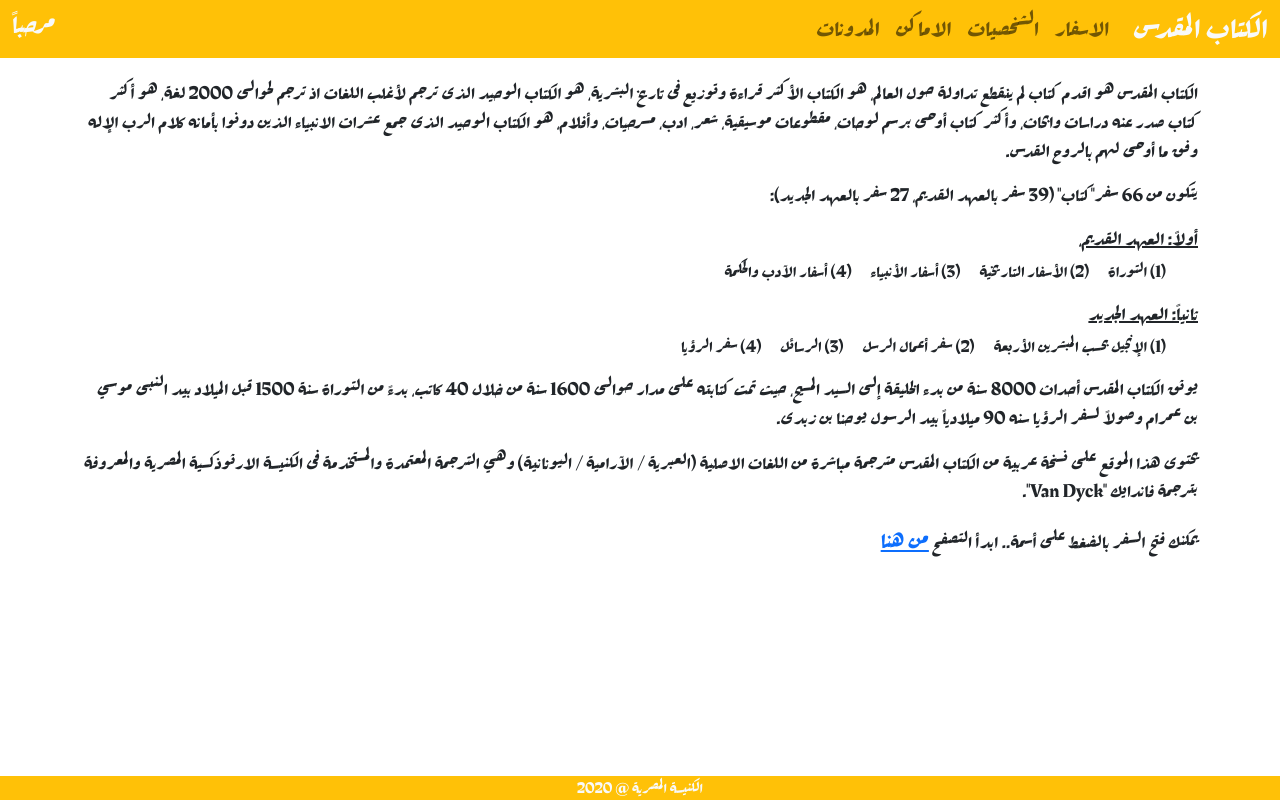
After one commit to emadunan/church, a Django app: page / in a window 1280 px wide. The commit adds this page. Run offline with Django 3.2, Linux system fonts and the light colour scheme; some libraries are stand-ins or nearby versions.

Commit message:
need to change the navbar color

```diff
--- a/scripture/static/scripture/css/style.css
+++ b/scripture/static/scripture/css/style.css
@@ -10,16 +10,69 @@
     font-weight: bold;
 }
 
+
+header {
+    z-index: 3;
+    position: fixed;
+    top: 0;
+    width: 100%;
+}
+
+footer {
+    width: 100%;
+    height: 1.5rem;
+    position: fixed;
+    left: 0;
+    bottom: 0;
+    font-family: rekkas;
+}
+
+main {
+    margin-top: 5rem;
+    margin-bottom: 3rem;
+}
+
+#id_under-construction__perview {
+    min-height: 100%;
+}
+
+#id_under-construction__perview img {
+    display: block;
+    margin-left: auto;
+    margin-right: auto;
+    margin-top: auto;
+    margin-bottom: auto;
+}
+
 header {
     font-family: rekkas;
 }
 
 .navbar-brand {
     font-size: 2rem;
+    color: #ffffff;
+}
+
+.dropdown-menu {
+    min-width: 3rem;
 }
 
 nav ul {
     font-size: 1.5rem;
+}
+
+#id_about-scripture {
+    font-family: rekkas;
+}
+
+#id_about-scripture p {
+    font-size: 1.2rem;
+}
+
+.books-categories__list li {
+    display: inline;
+    margin-left: 1rem;
+    font-size: 1.1rem;
 }
 
 #id_books__title {
--- a/scripture/static/scripture/js/script.js
+++ b/scripture/static/scripture/js/script.js
@@ -0,0 +1,11 @@
+document.addEventListener('DOMContentLoaded', function () {
+
+
+    // var firstScrollSpyEl = document.querySelector('.cc_chapter-number__link')
+    // console.log(firstScrollSpyEl);
+
+    // firstScrollSpyEl.addEventListener('click', function () {
+    //     console.log('scrolling');
+    //     window.scrollBy(50, 50);
+    // })
+})
--- /dev/null
+++ b/scripture/templates/scripture/index.html
@@ -0,0 +1,63 @@
+{% extends 'scripture/layout.html' %}
+{% load static %}
+{% load scripture_extras %}
+
+
+
+{% block content %}
+<section id="id_about-scripture">
+    <p>
+        الكتاب المقدس هو اقدم كتاب لم ينقطع تداولة حول العالم، هو الكتاب الأكثر قراءة وتوزيع فى تاريخ البشرية، هو الكتاب الوحيد الذى ترجم لأغلب اللغات اذ ترجم لحوالى 2000 لغة، هو أكثر كتاب صدر عنه دراسات وابحاث، وأكثر كتاب أوحى برسم لوحات، مقطوعات موسيقية، شعر، ادب، مسرحيات، وأفلام، هو الكتاب الوحيد الذى جمع عشرات الانبياء الذين دونوا بأمانه كلام الرب الإله وفق ما أوحى لهم بالروح القدس.
+    </p>
+    <p>
+        يتكون من 66 سفر"كتاب" (39 سفر بالعهد القديم، 27 سفر بالعهد الجديد):
+    </p>
+    <h5>
+        <u>أولاً: العهد القديم،</u>
+    </h5>
+    <ul class="books-categories__list">
+        <li>
+            (1) التوراة
+        </li>
+        <li>
+            (2) الأسفار التاريخية
+        </li>
+        <li>
+            (3) أسفار الأنبياء
+        </li>
+        <li>
+            (4) أسفار الآدب والحكمة
+        </li>
+    </ul>
+
+    <h5>
+        <u>ثانياً: العهد الجديد</u>
+    </h5>
+    <ul class="books-categories__list">
+        <li>
+            (1) الإنجيل بحسب المبشرين الأربعة
+        </li>
+        <li>
+            (2) سفر أعمال الرسل
+        </li>
+        <li>
+            (3) الرسائل
+        </li>
+        <li>
+            (4) سفر الرؤيا
+        </li>
+    </ul>
+
+    <p>
+        يوثق الكتاب المقدس أحداث 8000 سنة من بدء الخليقة إلى السيد المسيح، حيث تمت كتابته على مدار حوالى 1600 سنة من خلال 40 كاتب، بدءً من التوراة سنة 1500 قبل الميلاد بيد النبى موسي بن عمرام وصولاً لسفر الرؤيا سنه 90 ميلادياً بيد الرسول يوحنا بن زبدى.
+    </p>
+
+    <p>
+        يحتوى هذا الموقع على نسخة عربية من الكتاب المقدس مترجمة مباشرة من اللغات الاصلية (العبرية / الآرامية / اليونانية) وهي الترجمة المعتمدة والمستخدمة فى الكنيسة الارثوذكسية المصرية والمعروفة بترجمة فاندايك "Van Dyck".
+    </p>
+
+    <p>
+        يمكنك فتح السفر بالضغط على أسمة.. ابدأ التصفح <span style="font-size: x-large;"><a href="{% url 'books' %}">من هنا</a></span>
+    </p>
+</section>
+{% endblock %}
--- a/scripture/templates/scripture/layout.html
+++ b/scripture/templates/scripture/layout.html
@@ -6,41 +6,43 @@
     <meta charset="UTF-8">
     <meta http-equiv="X-UA-Compatible" content="IE=edge">
     <meta name="viewport" content="width=device-width, initial-scale=1.0">
-    <!-- <link rel="stylesheet" href="{% static 'scripture/bootstrap5/css/bootstrap.css' %}">
-    <link rel="stylesheet" href="{% static 'scripture/bootstrap5/css/bootstrap.css.map' %}"> -->
+    <link rel="icon"href="{% static 'scripture/img/favicon.ico' %}">
     <link rel="stylesheet" href="{% static 'scripture/bootstrap5/css/bootstrap.rtl.min.css' %}">
     <link rel="stylesheet" href="{% static 'scripture/bootstrap5/css/bootstrap.rtl.min.css.map' %}">
     <link rel="stylesheet" href="{% static 'scripture/css/style.css' %}">
     <script src="{% static 'scripture/bootstrap5/js/bootstrap.bundle.min.js' %}"></script>
-    <script src="{% static 'scripture/bootstrap5/js/bootstrap.bundle.min.js.map' %}"></script>
     <script src="{% static 'scripture/js/script.js' %}"></script>
 
     {% block script %}{% endblock %}
 
-    <title>Dashboard</title>
+    <title>Church</title>
 </head>
 <body>
 
     <header>
-        <nav class="navbar navbar-expand-lg navbar-light bg-warning">
+        <nav class="navbar navbar-expand-lg navbar-light bg-warning py-0">
             <div class="container-fluid">
-              <a class="navbar-brand" href="#">الكنيسة المصرية</a>
+              <a class="navbar-brand text-light" href="{% url 'main' %}">الكتاب المقدس</a>
               <button class="navbar-toggler" type="button" data-bs-toggle="collapse" data-bs-target="#navbarNavDropdown" aria-controls="navbarNavDropdown" aria-expanded="false" aria-label="Toggle navigation">
                 <span class="navbar-toggler-icon"></span>
               </button>
               <div class="collapse navbar-collapse" id="navbarNavDropdown">
                 <ul class="navbar-nav">
                   <li class="nav-item">
-                    <a class="nav-link active" aria-current="page" href="{% url 'books' %}">اسفار الكتاب</a>
+                    <a class="nav-link {% if '/books' in request.path %}active{% endif %}"
+                    href="{% url 'books' %}" aria-current="page">الاسفار</a>
                   </li>
                   <li class="nav-item">
-                    <a class="nav-link" href="#">شخصيات الكتاب</a>
+                    <a class="nav-link {% if '/characters' in request.path %}active{% endif %}"
+                    href="{% url 'characters' %}">الشخصيات</a>
                   </li>
                   <li class="nav-item">
-                    <a class="nav-link" href="#">المقالات</a>
+                    <a class="nav-link {% if '/places' in request.path %}active{% endif %}"
+                    href="{% url 'places' %}">الاماكن</a>
                   </li>
                   <li class="nav-item">
-                    <a class="nav-link" href="#">الاعدادات</a>
+                    <a class="nav-link {% if '/blogs' in request.path %}active{% endif %}"
+                    href="{% url 'blogs' %}">المدونات</a>
                   </li>
                   <!-- <li class="nav-item dropdown">
                     <a class="nav-link dropdown-toggle" href="#" id="navbarDropdownMenuLink" role="button" data-bs-toggle="dropdown" aria-expanded="false">
@@ -54,30 +56,34 @@
                   </li> -->
                 </ul>
 
-                <div class="btn-group ms-auto">
+                <h3 class="ms-auto text-light">مرحباً</h3>
+                <!-- <div class="btn-group ms-auto">
                     <button type="button" class="btn btn-dark dropdown-toggle" data-bs-toggle="dropdown"
                         aria-expanded="false">
-                        اهلا عماد
+                        مرحباً
                     </button>
                     <ul class="dropdown-menu dropdown-menu-start">
-                        <li><a class="dropdown-item" href="#">تعديل</a></li>
+                        <li><a class="dropdown-item" href="#">الإعدادات</a></li>
+                        <li><a class="dropdown-item" href="#">البروفيل</a></li>
                         <li><a class="dropdown-item" href="#">خروج</a></li>
                     </ul>
-                </div>
+                </div> -->
 
               </div>
             </div>
           </nav>
     </header>
 
-    <main class="mt-4">
+    <!-- THE MAIN SECTION -->
+    <main>
         <div class="container">
             {% block content %}{% endblock %}
         </div>
     </main>
 
-    <footer>
-
+    <!-- THE FOOTER SECTION -->
+    <footer class="bg-warning text-center text-light">
+      <p>الكنيسة المصرية @ 2020</p>
     </footer>
 
 </body>
--- a/scripture/urls.py
+++ b/scripture/urls.py
@@ -2,6 +2,16 @@ from django.urls import path
 from . import views
 
 urlpatterns = [
-    path('books', views.view_books, name="books"),
-    path('books/<int:id>', views.view_book, name="book")
+    path('', views.view_index, name='main'),
+    path('books', views.view_books, name='books'),
+    path('books/<int:id>', views.view_book, name='book'),
+
+    path('characters', views.view_characters, name='characters'),
+    path('characters/<int:id>', views.view_character, name='character'),
+
+    path('places', views.view_places, name='places'),
+    path('places/<int:id>', views.view_place, name='place'),
+
+    path('blogs', views.view_blogs, name='blogs'),
+    path('blogs/<int:id>', views.view_blog, name='blog')
 ]
--- a/scripture/views.py
+++ b/scripture/views.py
@@ -2,7 +2,11 @@ from django.http.response import HttpResponse
 from django.shortcuts import render
 from .models import Book, Chapter, Verse
 
-# Create your views here.
+# APP VIEWS.
+def view_index(request):
+    return render(request, "scripture/index.html")
+
+
 def view_books(request):
     books = Book.objects.all()
     return render(request, "scripture/books.html", {
@@ -17,3 +21,26 @@ def view_book(request, id):
         "book": book,
         "chapters": book.chapter_set.all()
     })
+
+def view_characters(request):
+    return render(request, "scripture/characters.html")
+
+
+def view_character(request, id):
+    return render(request, "scripture/character.html")
+
+
+def view_places(request):
+    return render(request, "scripture/places.html")
+
+
+def view_place(request, id):
+    return render(request, "scripture/place.html")
+
+
+def view_blogs(request):
+    return render(request, "scripture/blogs.html")
+
+
+def view_blog(request, id):
+    return render(request, "scripture/blog.html")
```
Also changed, not shown: other parts of scripture/static/scripture/css/style.css (+35 -3 lines), scripture/templates/scripture/blogs.html (added, +18 -0 lines), scripture/templates/scripture/book.html (+5 -5 lines), scripture/templates/scripture/books.html (+7 -7 lines), scripture/templates/scripture/character.html (added, +8 -0 lines), scripture/templates/scripture/characters.html (added, +18 -0 lines), scripture/templates/scripture/place.html (added, +8 -0 lines), scripture/templates/scripture/places.html (added, +18 -0 lines), scripture/static/scripture/img/crushpixel-2141629-ID2141629-640x640.jpg (added), scripture/static/scripture/img/favicon.ico (added), scripture/static/scripture/img/favicon.jpg (added), scripture/static/scripture/img/under_construction.jpeg (added), scripture/templates/scripture/blog.html (added).
